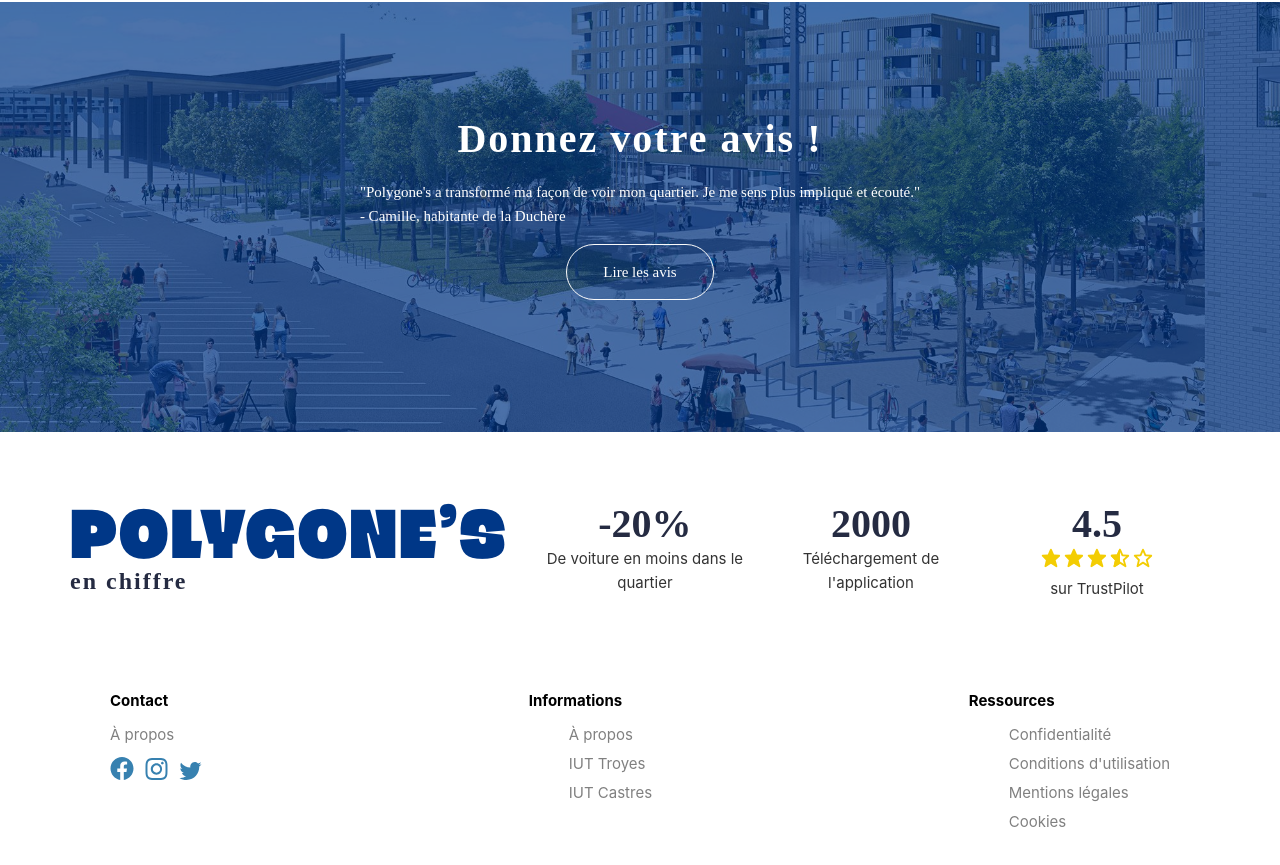
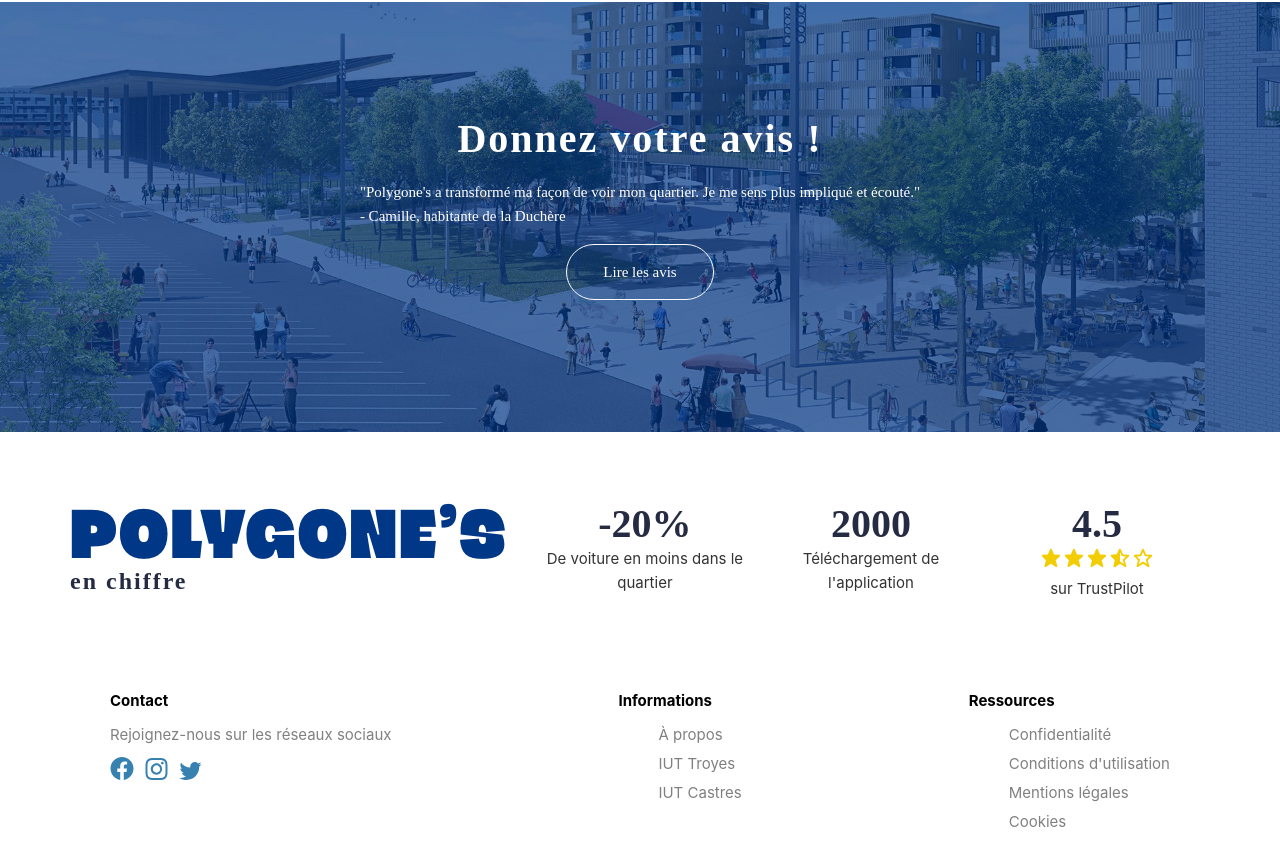
Before and after one commit to gorvelg/hackathon-landing-page, a Vue app: page / in a window 1280 px wide. Shown: the part 1801-2666 px from the top of the page. Built offline with nearby package versions, Linux system fonts and the light colour scheme.

Commit message:
Correction de la clé de traduction pour le sous-titre du pied de page.

```diff
--- a/src/components/FooterSocial.vue
+++ b/src/components/FooterSocial.vue
@@ -2,7 +2,7 @@
 <template>
   <div class="footer-column">
     <h4>Contact</h4>
-    <p class="text">{{ $t('footer-subtitle-21') }}</p>
+    <p class="text">{{ $t('footer-subtitle-11') }}</p>
     <div class="icons">
       <img src="@/assets/icons/facebook.svg" alt="Facebook" />
       <img src="@/assets/icons/instagram.svg" alt="Instagram" />
```
